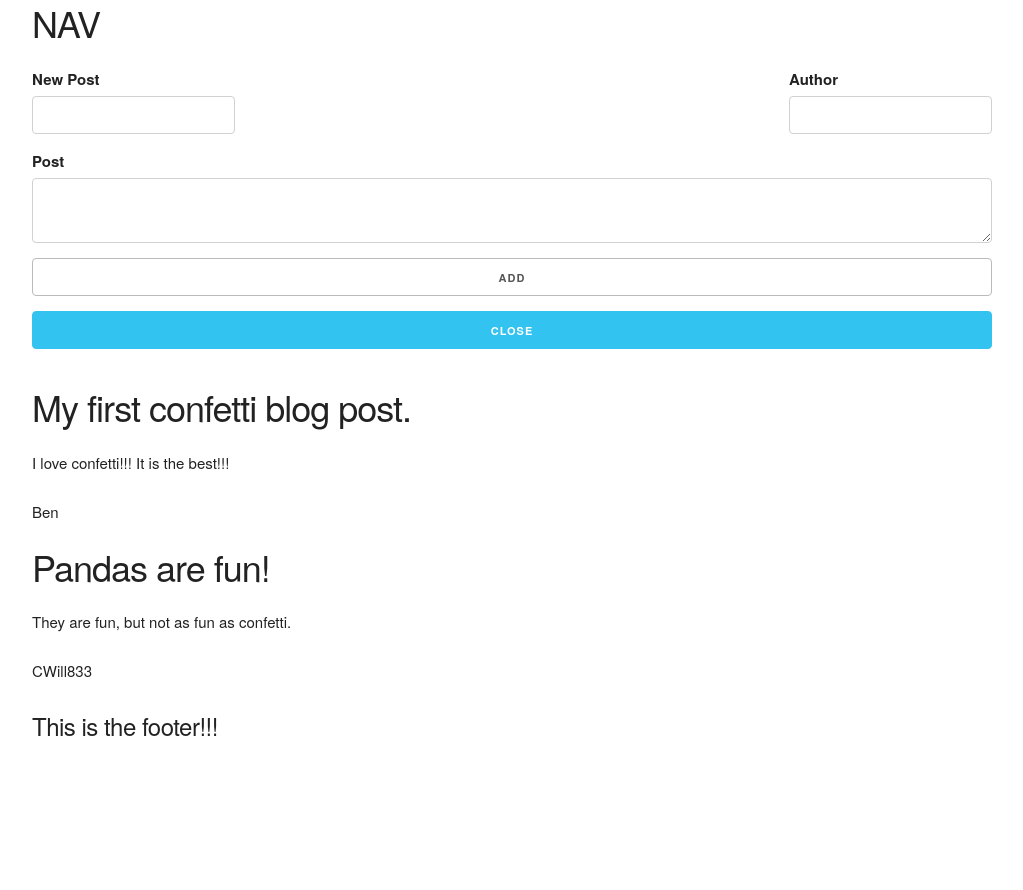
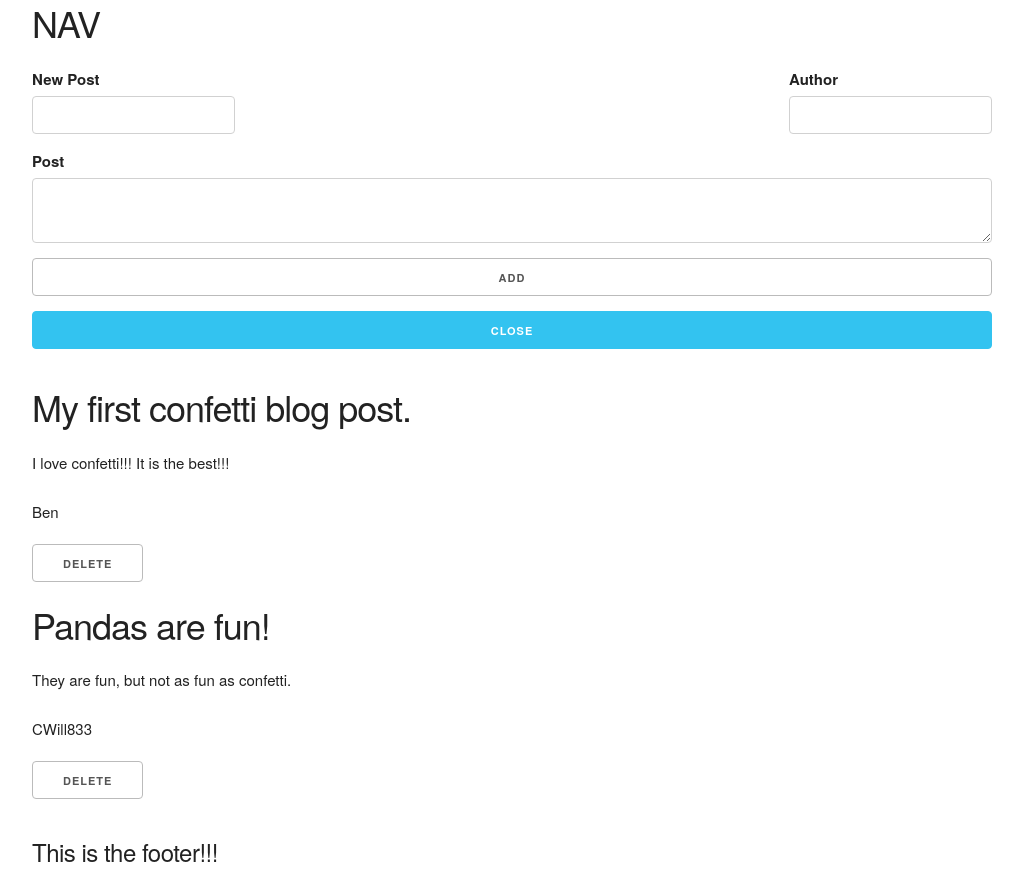
Before and after one commit to ManliestBen/morning-blog, a React (Create React App) app: page / in a window 1280 px wide. Shown: the whole page, without its empty margins (128-1151 px from the left). Before the commit the page ends 800 px from the top, so only its background shows below. Built offline with nearby package versions, Linux system fonts and the light colour scheme.

Commit message:
add delete functionality

```diff
--- a/src/App.js
+++ b/src/App.js
@@ -36,6 +36,13 @@ class App extends Component {
       posts: [{...post}, ...this.state.posts]
     })
   }
+
+  handleDelete = id => {
+    let newState = this.state.posts.filter(item => this.state.posts[id] !== item)
+    this.setState({
+      posts: newState
+    })
+  }
   render() {
 
     const title = <h1>Confetti Blog</h1>
@@ -45,6 +52,7 @@ class App extends Component {
           <h3 className='postTitles'>{item.title}</h3>
           <p>{item.content}</p>
           <h6>{item.user}</h6>
+          <button onClick={() => this.handleDelete(index)}>Delete</button>
         </li>
       )
     })
```
